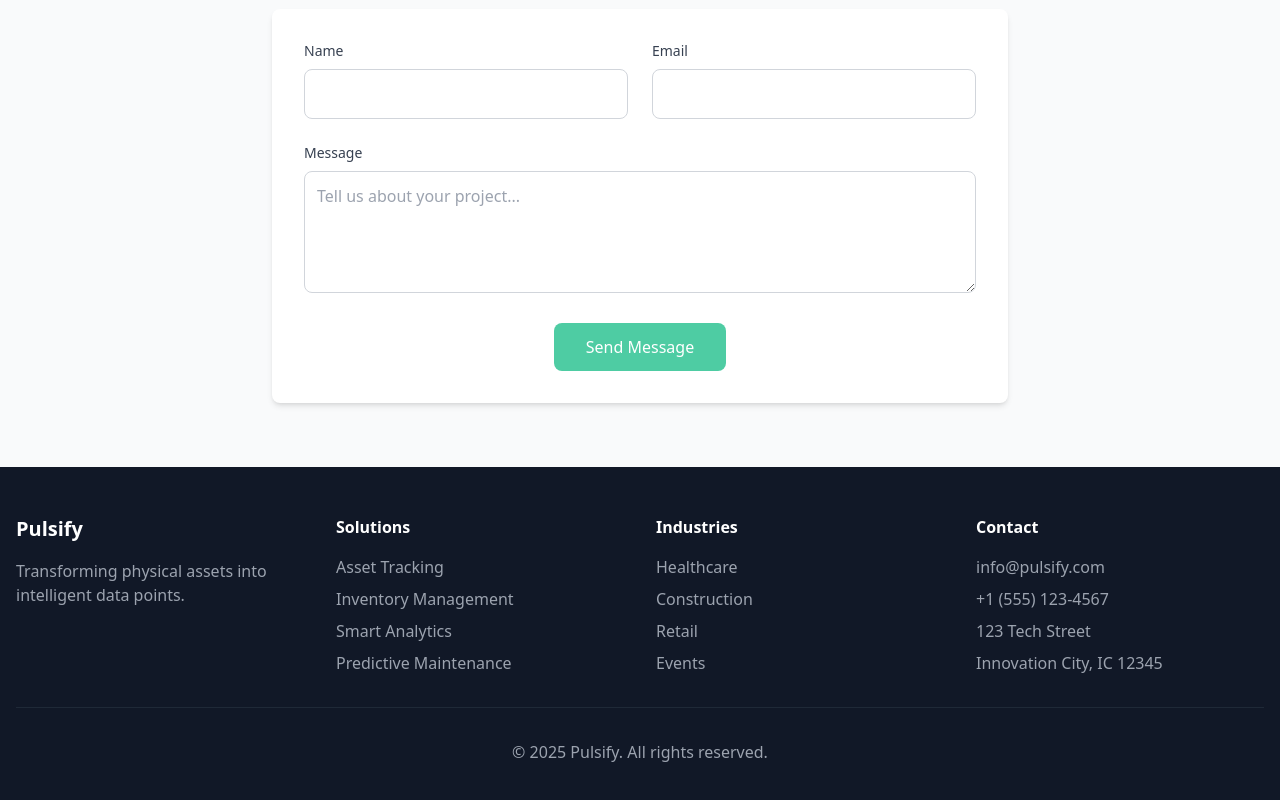
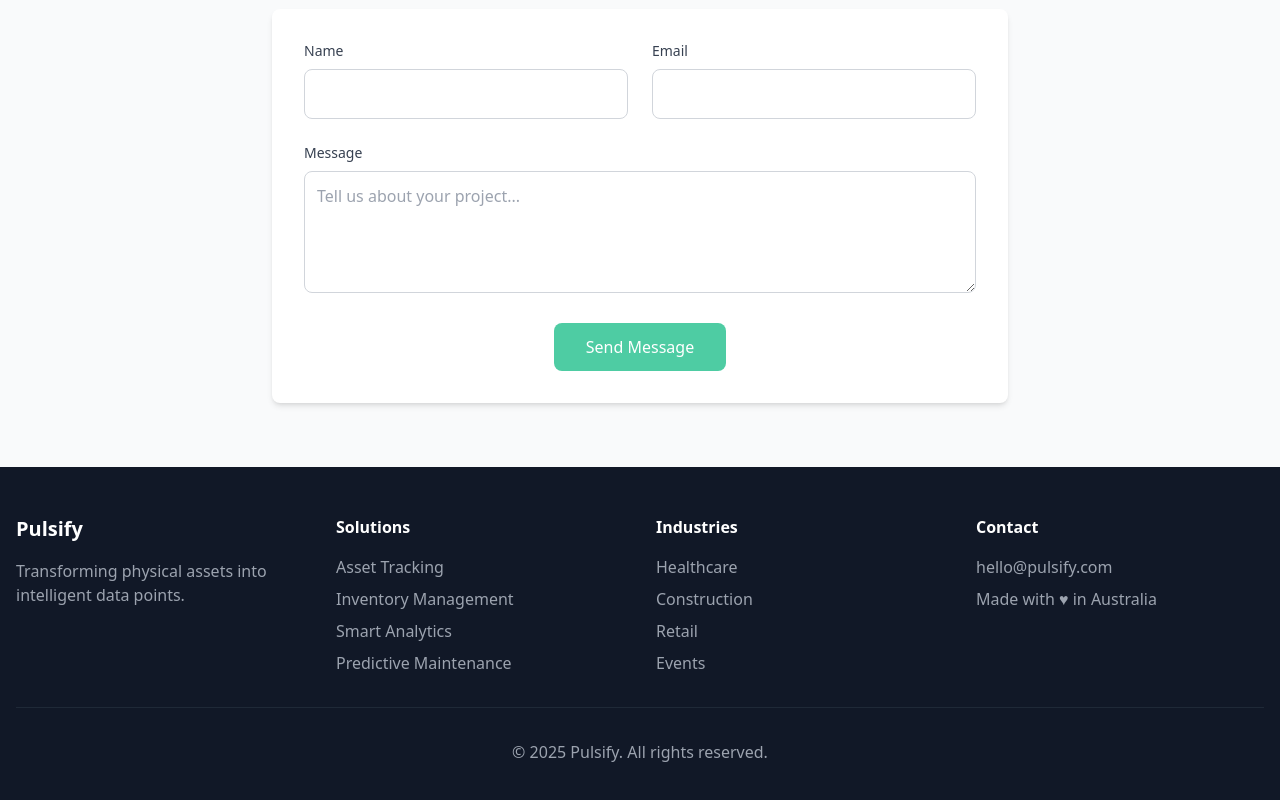
Before and after one commit to jonoairey/pulsify, a React (Create React App) app: page / in a window 1280 px wide. Shown: the part 6431-7231 px from the top of the page. Built offline with nearby package versions, Linux system fonts and the light colour scheme.

Commit message:
changed contact details

```diff
--- a/src/components/Footer.js
+++ b/src/components/Footer.js
@@ -31,10 +31,10 @@ const Footer = () => {
           <div>
             <h4 className="font-semibold mb-4">Contact</h4>
             <ul className="space-y-2 text-gray-400">
-              <li>info@pulsify.com</li>
-              <li>+1 (555) 123-4567</li>
-              <li>123 Tech Street</li>
-              <li>Innovation City, IC 12345</li>
+              <li>hello@pulsify.com</li>
+              <li></li>
+              <li></li>
+              <li>Made with ♥ in Australia</li>
             </ul>
           </div>
         </div>
```
